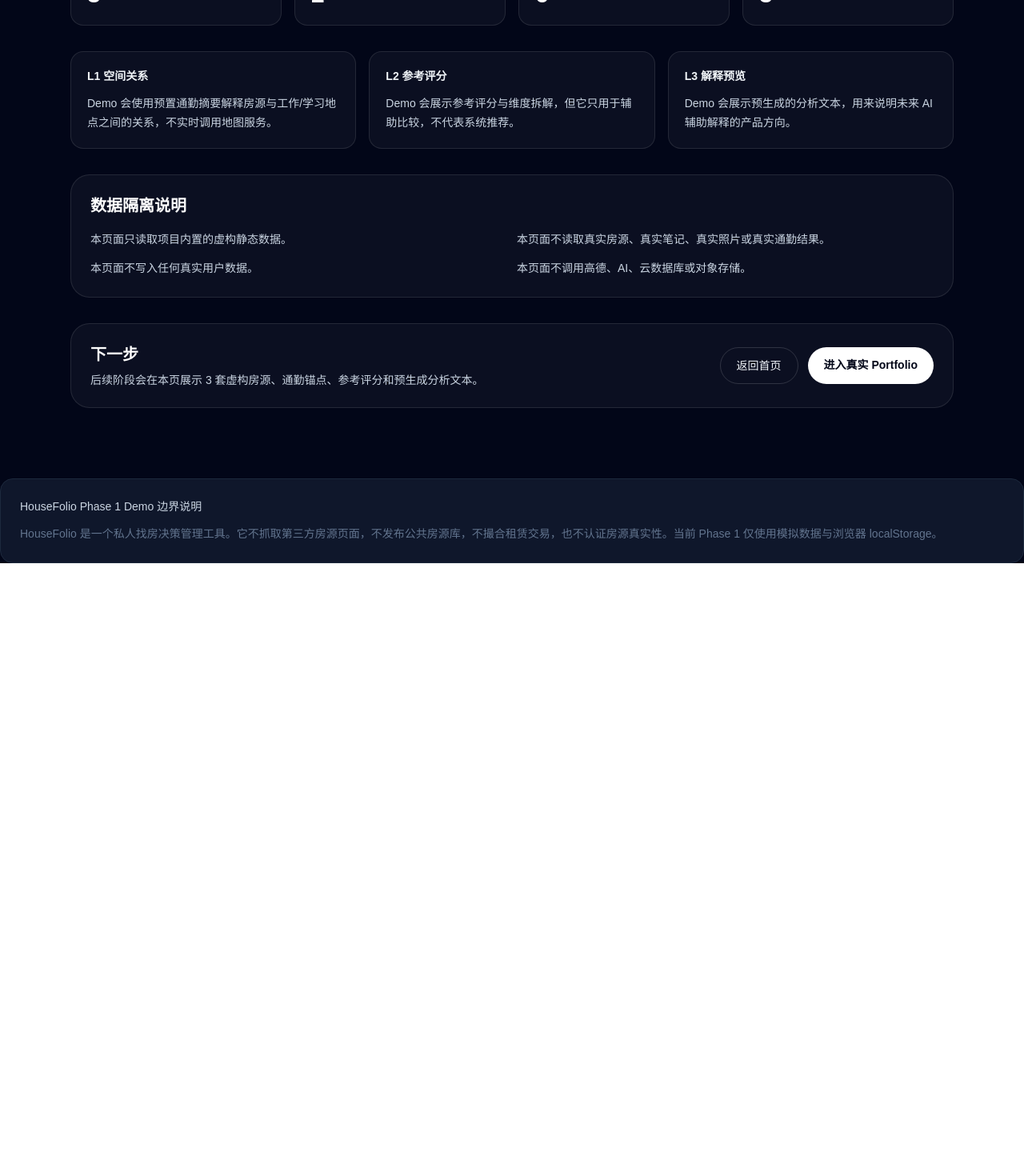
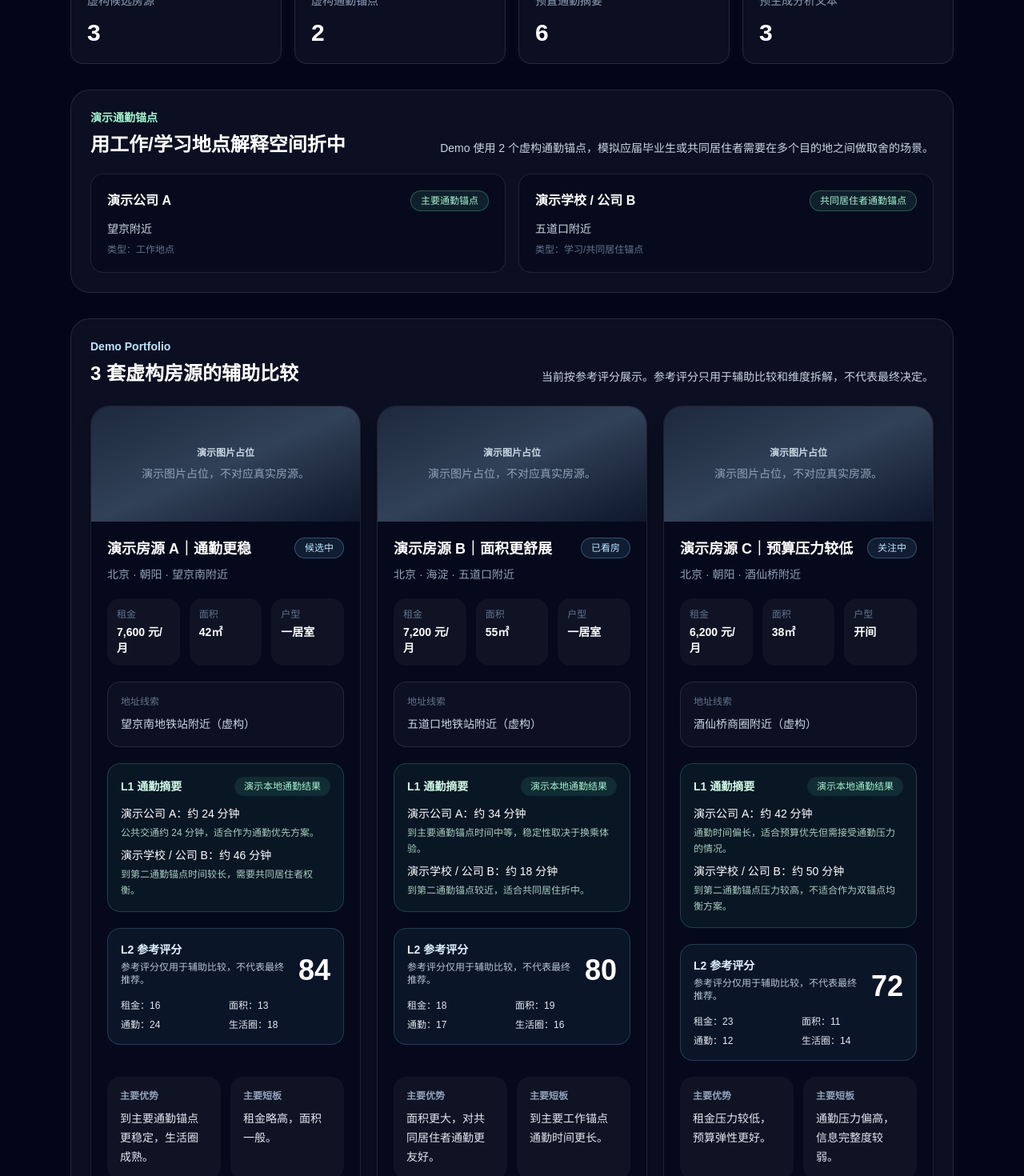
Before and after one commit to Qiu-Jiajun/HouseFolio, a Next.js app: page /demo in a window 1280 px wide. Shown: the part 460-1930 px from the top of the page at 80% size. Before the commit the page ends 1164 px from the top, so only its background shows below. Built offline with nearby package versions, Linux system fonts and the light colour scheme.

Commit message:
feat: add demo portfolio presentation

```diff
--- a/src/app/demo/page.tsx
+++ b/src/app/demo/page.tsx
@@ -2,7 +2,7 @@ import Link from "next/link";
 
 import { AppNav } from "@/components/app-nav";
 import { ComplianceFooter } from "@/components/compliance-footer";
-import { demoModeData } from "@/lib/demo";
+import { demoModeData, type DemoListing } from "@/lib/demo";
 
 const demoStats = [
   {
@@ -23,7 +23,29 @@ const demoStats = [
   },
 ];
 
+const statusLabel: Record<DemoListing["status"], string> = {
+  watching: "关注中",
+  visited: "已看房",
+  shortlisted: "候选中",
+};
+
+function formatRent(value: number) {
+  return `${value.toLocaleString("zh-CN")} 元/月`;
+}
+
+function getListingCommutes(listingId: string) {
+  return demoModeData.commuteSummaries.filter((item) => item.listingId === listingId);
+}
+
+function getListingScore(listingId: string) {
+  return demoModeData.scoreBreakdowns.find((item) => item.listingId === listingId);
+}
+
 export default function DemoPage() {
+  const rankedListings = [...demoModeData.listings].sort(
+    (a, b) => b.referenceScore - a.referenceScore,
+  );
+
   return (
     <div className="min-h-screen bg-slate-950 text-slate-50">
       <AppNav />
@@ -32,11 +54,11 @@ export default function DemoPage() {
         <section className="rounded-3xl border border-amber-300/40 bg-amber-300/10 p-6 shadow-2xl shadow-black/20">
           <p className="text-sm font-semibold text-amber-200">演示模式</p>
           <h1 className="mt-3 text-3xl font-semibold tracking-tight text-white md:text-5xl">
-            用虚构数据快速理解 HouseFolio 的找房决策流程
+            用虚构 Portfolio 快速理解 HouseFolio 的找房决策流程
           </h1>
           <p className="mt-5 max-w-3xl text-sm leading-7 text-slate-200 md:text-base">
             这是一个只读演示页。所有房源、通勤锚点、图片占位和分析文本均为虚构内容，
-            不代表真实房源，不提供租赁建议，也不会读取或修改你的真实本机数据。
+            不代表真实可租房源，不提供租赁建议，也不会读取或修改你的真实本机数据。
           </p>
         </section>
 
@@ -52,25 +74,197 @@ export default function DemoPage() {
           ))}
         </section>
 
+        <section className="rounded-3xl border border-white/10 bg-white/[0.04] p-6">
+          <div className="flex flex-col gap-2 md:flex-row md:items-end md:justify-between">
+            <div>
+              <p className="text-sm font-semibold text-emerald-200">演示通勤锚点</p>
+              <h2 className="mt-2 text-2xl font-semibold text-white">
+                用工作/学习地点解释空间折中
+              </h2>
+            </div>
+            <p className="max-w-2xl text-sm leading-6 text-slate-300">
+              Demo 使用 2 个虚构通勤锚点，模拟应届毕业生或共同居住者需要在多个目的地之间做取舍的场景。
+            </p>
+          </div>
+
+          <div className="mt-5 grid gap-4 md:grid-cols-2">
+            {demoModeData.workLocations.map((anchor) => (
+              <div
+                key={anchor.id}
+                className="rounded-2xl border border-white/10 bg-slate-950/50 p-5"
+              >
+                <div className="flex items-center justify-between gap-4">
+                  <p className="font-semibold text-white">{anchor.name}</p>
+                  <span className="rounded-full border border-emerald-300/30 bg-emerald-300/10 px-3 py-1 text-xs text-emerald-200">
+                    {anchor.priorityLabel}
+                  </span>
+                </div>
+                <p className="mt-3 text-sm text-slate-300">{anchor.addressHint}</p>
+                <p className="mt-2 text-xs text-slate-500">
+                  类型：{anchor.anchorType === "work" ? "工作地点" : "学习/共同居住锚点"}
+                </p>
+              </div>
+            ))}
+          </div>
+        </section>
+
+        <section className="rounded-3xl border border-white/10 bg-white/[0.04] p-6">
+          <div className="flex flex-col gap-2 md:flex-row md:items-end md:justify-between">
+            <div>
+              <p className="text-sm font-semibold text-sky-200">Demo Portfolio</p>
+              <h2 className="mt-2 text-2xl font-semibold text-white">
+                3 套虚构房源的辅助比较
+              </h2>
+            </div>
+            <p className="max-w-2xl text-sm leading-6 text-slate-300">
+              当前按参考评分展示。参考评分只用于辅助比较和维度拆解，不代表最终决定。
+            </p>
+          </div>
+
+          <div className="mt-6 grid gap-5 lg:grid-cols-3">
+            {rankedListings.map((listing) => {
+              const commutes = getListingCommutes(listing.id);
+              const score = getListingScore(listing.id);
+
+              return (
+                <article
+                  key={listing.id}
+                  className="flex min-h-full flex-col overflow-hidden rounded-3xl border border-white/10 bg-slate-950/60 shadow-xl shadow-black/20"
+                >
+                  <div className="flex h-36 items-center justify-center bg-gradient-to-br from-slate-800 via-slate-700 to-slate-900 px-6 text-center">
+                    <div>
+                      <p className="text-xs font-semibold text-slate-300">演示图片占位</p>
+                      <p className="mt-2 text-sm text-slate-400">{listing.photoPlaceholderLabel}</p>
+                    </div>
+                  </div>
+
+                  <div className="flex flex-1 flex-col gap-5 p-5">
+                    <div>
+                      <div className="flex items-start justify-between gap-3">
+                        <h3 className="text-lg font-semibold leading-7 text-white">
+                          {listing.title}
+                        </h3>
+                        <span className="shrink-0 rounded-full border border-sky-300/30 bg-sky-300/10 px-3 py-1 text-xs text-sky-200">
+                          {statusLabel[listing.status]}
+                        </span>
+                      </div>
+                      <p className="mt-2 text-sm text-slate-400">
+                        {listing.city} · {listing.district} · {listing.areaLabel}
+                      </p>
+                    </div>
+
+                    <div className="grid grid-cols-3 gap-3">
+                      <div className="rounded-2xl bg-white/[0.04] p-3">
+                        <p className="text-xs text-slate-500">租金</p>
+                        <p className="mt-1 text-sm font-semibold text-white">
+                          {formatRent(listing.rentMonthly)}
+                        </p>
+                      </div>
+                      <div className="rounded-2xl bg-white/[0.04] p-3">
+                        <p className="text-xs text-slate-500">面积</p>
+                        <p className="mt-1 text-sm font-semibold text-white">
+                          {listing.areaSqm}㎡
+                        </p>
+                      </div>
+                      <div className="rounded-2xl bg-white/[0.04] p-3">
+                        <p className="text-xs text-slate-500">户型</p>
+                        <p className="mt-1 text-sm font-semibold text-white">
+                          {listing.layout}
+                        </p>
+                      </div>
+                    </div>
+
+                    <div className="rounded-2xl border border-white/10 bg-white/[0.03] p-4">
+                      <p className="text-xs text-slate-500">地址线索</p>
+                      <p className="mt-2 text-sm leading-6 text-slate-300">
+                        {listing.addressHint}
+                      </p>
+                    </div>
+
+                    <div className="rounded-2xl border border-emerald-300/20 bg-emerald-300/[0.06] p-4">
+                      <div className="flex items-center justify-between gap-3">
+                        <p className="text-sm font-semibold text-emerald-100">
+                          L1 通勤摘要
+                        </p>
+                        <span className="rounded-full bg-emerald-300/10 px-3 py-1 text-xs text-emerald-200">
+                          {listing.commuteSourceLabel}
+                        </span>
+                      </div>
+                      <div className="mt-3 flex flex-col gap-2">
+                        {commutes.map((commute) => (
+                          <div key={`${commute.listingId}-${commute.anchorId}`}>
+                            <p className="text-sm text-white">
+                              {commute.anchorName}：约 {commute.durationMinutes} 分钟
+                            </p>
+                            <p className="mt-1 text-xs leading-5 text-emerald-100/80">
+                              {commute.summary}
+                            </p>
+                          </div>
+                        ))}
+                      </div>
+                    </div>
+
+                    <div className="rounded-2xl border border-sky-300/20 bg-sky-300/[0.06] p-4">
+                      <div className="flex items-end justify-between gap-3">
+                        <div>
+                          <p className="text-sm font-semibold text-sky-100">
+                            L2 参考评分
+                          </p>
+                          <p className="mt-1 text-xs text-sky-100/80">
+                            {listing.referenceScoreNote}
+                          </p>
+                        </div>
+                        <p className="text-4xl font-semibold text-white">
+                          {listing.referenceScore}
+                        </p>
+                      </div>
+
+                      {score ? (
+                        <div className="mt-4 grid grid-cols-2 gap-2 text-xs text-slate-200">
+                          <p>租金：{score.rentContribution}</p>
+                          <p>面积：{score.areaContribution}</p>
+                          <p>通勤：{score.commuteContribution}</p>
+                          <p>生活圈：{score.lifeCircleContribution}</p>
+                        </div>
+                      ) : null}
+                    </div>
+
+                    <div className="mt-auto grid gap-3 text-sm leading-6 md:grid-cols-2">
+                      <div className="rounded-2xl bg-white/[0.04] p-4">
+                        <p className="text-xs font-semibold text-slate-400">主要优势</p>
+                        <p className="mt-2 text-slate-200">{listing.primaryStrength}</p>
+                      </div>
+                      <div className="rounded-2xl bg-white/[0.04] p-4">
+                        <p className="text-xs font-semibold text-slate-400">主要短板</p>
+                        <p className="mt-2 text-slate-200">{listing.primaryWeakness}</p>
+                      </div>
+                    </div>
+                  </div>
+                </article>
+              );
+            })}
+          </div>
+        </section>
+
         <section className="grid gap-4 md:grid-cols-3">
           <div className="rounded-2xl border border-white/10 bg-white/[0.04] p-5">
             <p className="text-sm font-semibold text-slate-100">L1 空间关系</p>
             <p className="mt-3 text-sm leading-6 text-slate-300">
-              Demo 会使用预置通勤摘要解释房源与工作/学习地点之间的关系，不实时调用地图服务。
+              Demo 使用预置通勤摘要解释房源与工作/学习地点之间的关系，不实时调用地图服务。
             </p>
           </div>
 
           <div className="rounded-2xl border border-white/10 bg-white/[0.04] p-5">
             <p className="text-sm font-semibold text-slate-100">L2 参考评分</p>
             <p className="mt-3 text-sm leading-6 text-slate-300">
-              Demo 会展示参考评分与维度拆解，但它只用于辅助比较，不代表系统推荐。
+              Demo 展示参考评分与维度拆解，但它只用于辅助比较，不代表最终决定。
             </p>
           </div>
 
           <div className="rounded-2xl border border-white/10 bg-white/[0.04] p-5">
             <p className="text-sm font-semibold text-slate-100">L3 解释预览</p>
             <p className="mt-3 text-sm leading-6 text-slate-300">
-              Demo 会展示预生成的分析文本，用来说明未来 AI 辅助解释的产品方向。
+              下一阶段会展示预生成分析文本，用来说明未来 AI 辅助解释的产品方向。
             </p>
           </div>
         </section>
@@ -87,9 +281,9 @@ export default function DemoPage() {
 
         <section className="flex flex-col gap-3 rounded-3xl border border-white/10 bg-white/[0.04] p-6 md:flex-row md:items-center md:justify-between">
           <div>
-            <h2 className="text-xl font-semibold text-white">下一步</h2>
+            <h2 className="text-xl font-semibold text-white">进入真实模式</h2>
             <p className="mt-2 text-sm text-slate-300">
-              后续阶段会在本页展示 3 套虚构房源、通勤锚点、参考评分和预生成分析文本。
+              真实模式下，你添加的房源、笔记、评分和通勤结果会保存在当前浏览器本机。
             </p>
           </div>
 
```
